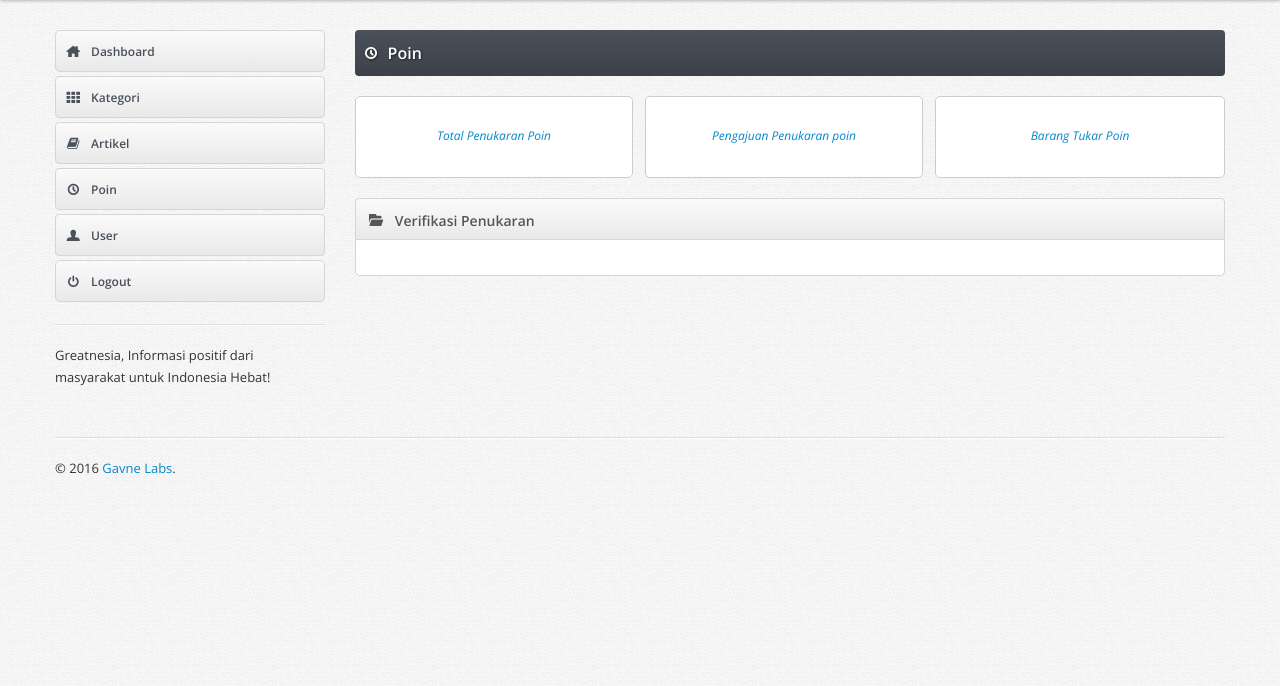
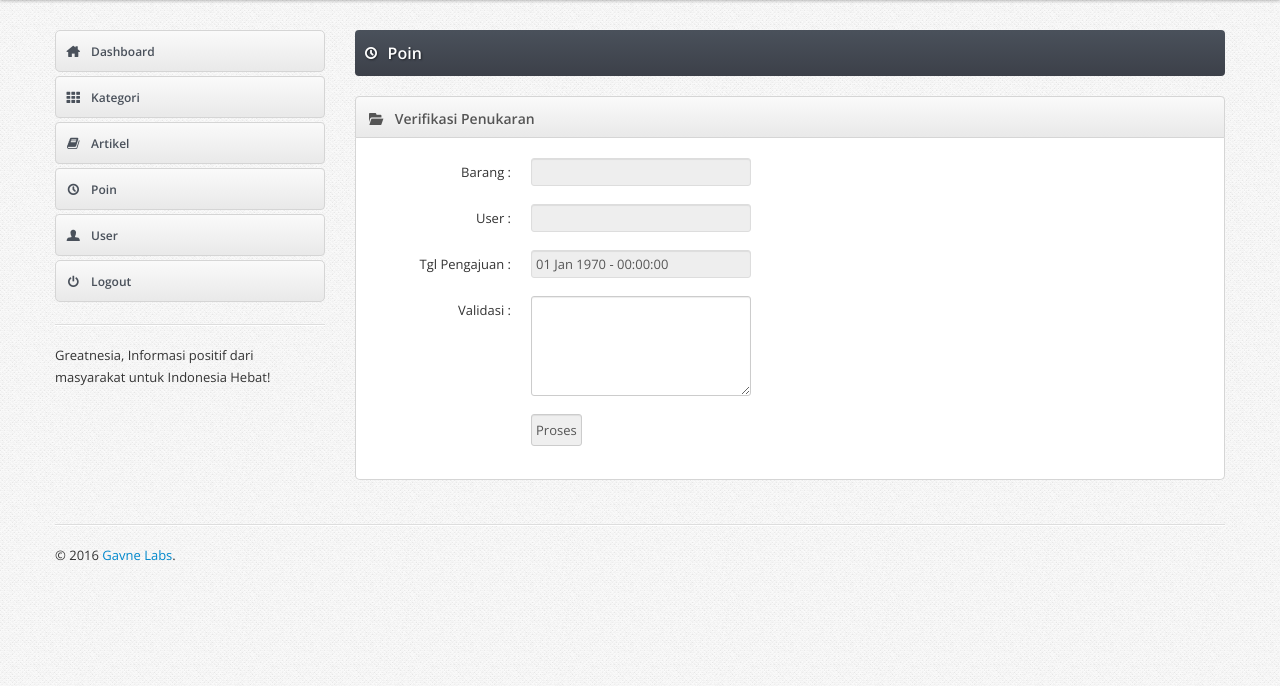
Before and after one commit to azmifauzan/greatnesia, a CodeIgniter app: the page made by application/views/admin/verify_view.php in a window 1280 px wide. Shown: the part 40-726 px from the top of the page. Run offline with CodeIgniter, Linux system fonts and the light colour scheme; data that the repository does not hold is empty.

Commit message:
add verify proses

```diff
--- a/application/views/admin/footer.php
+++ b/application/views/admin/footer.php
@@ -20,15 +20,15 @@
 ================================================== -->
 <!-- Placed at the end of the document so the pages load faster -->
 <script src="<?php echo base_url(); ?>js/jquery-1.7.2.min.js"></script>
+<!--
 <script src="<?php echo base_url(); ?>js/excanvas.min.js"></script>
 <script src="<?php echo base_url(); ?>js/jquery.flot.js"></script>
 <script src="<?php echo base_url(); ?>js/jquery.flot.pie.js"></script>
 <script src="<?php echo base_url(); ?>js/jquery.flot.orderBars.js"></script>
 <script src="<?php echo base_url(); ?>js/jquery.flot.resize.js"></script>
-
-
+-->
 <script src="<?php echo base_url(); ?>js/bootstrap.js"></script>
-<script src="<?php echo base_url(); ?>js/charts/bar.js"></script>
+<!-- <script src="<?php echo base_url(); ?>js/charts/bar.js"></script> -->
 
   </body>
 </html>
--- a/application/views/admin/poin_view.php
+++ b/application/views/admin/poin_view.php
@@ -60,9 +60,9 @@
 					<?php
 						switch($pn->status)
 						{
-							case 1 : $st = '<span class="label label-success">Menunggu Verifikasi</span>';
+							case 1 : $st = '<span class="label label-important">Menunggu Verifikasi</span>';
 								break;
-							case 2 : $st = '<span class="label label-important">Berhasil</span>';
+							case 2 : $st = '<span class="label label-success">Berhasil</span>';
 								break;
 						}
 					?>
@@ -72,7 +72,7 @@
 						<td><?php echo date('d M Y - H:i', strtotime($pn->waktu_penukaran)) ?></td>
 						<td><?php echo $st; ?></td>
 						<td class="action-td">
-							<a title="Tinjau Penukaran" href="<?php echo site_url('poin/verify/'.$pn->pid); ?>" class="btn btn-info">Verify</a>
+							<?php if($pn->status == 1): ?><a title="Tinjau Penukaran" href="<?php echo site_url('adminpanel/poin/verify/'.$pn->pid); ?>" class="btn btn-info">Verify</a><?php endif; ?>
 						</td>
 					</tr>
 					<?php endforeach; ?>
--- a/application/views/admin/verify_view.php
+++ b/application/views/admin/verify_view.php
@@ -6,31 +6,6 @@
 		<i class="icon-time"></i>
 		Poin
 	</h1>
-
-	<div class="stat-container">
-
-		<div class="stat-holder">
-			<div class="stat">
-				<span><?php echo $totpengajuan; ?></span>
-				<?php echo anchor('adminpanel/poin/all','Total Penukaran Poin'); ?>
-			</div> <!-- /stat -->
-		</div> <!-- /stat-holder -->
-
-		<div class="stat-holder">
-			<div class="stat">
-				<span><?php echo $jumpengajuan; ?></span>
-				<?php echo anchor('adminpanel/poin','Pengajuan Penukaran poin'); ?>
-			</div> <!-- /stat -->
-		</div> <!-- /stat-holder -->
-
-		<div class="stat-holder">
-			<div class="stat">
-				<span><?php echo $jumbarpoin; ?></span>
-				<?php echo anchor('adminpanel/barangpoin','Barang Tukar Poin'); ?>
-			</div> <!-- /stat -->
-		</div> <!-- /stat-holder -->
-
-	</div> <!-- /stat-container -->
 
 </div> <!-- /span9 -->
 
@@ -43,9 +18,39 @@
 			</div> <!-- /widget-header -->
 
 			<div class="widget-content">
-
-			</div> <!-- /widget-header -->
-
+			<?php echo form_open("adminpanel/poin/proses","class='form-horizontal'"); ?>
+				<div class="control-group">
+					<label class="control-label" for="barang">Barang :</label>
+					<div class="controls">
+						<input type="text" disabled value="<?php echo $tukar->barang; ?>">
+					</div> <!-- /controls -->
+				</div>
+				<div class="control-group">
+					<label class="control-label" for="user">User :</label>
+					<div class="controls">
+						<input type="text" disabled value="<?php echo $tukar->username; ?>">
+					</div> <!-- /controls -->
+				</div>
+				<div class="control-group">
+					<label class="control-label" for="tgl">Tgl Pengajuan :</label>
+					<div class="controls">
+						<input type="text" disabled value="<?php echo date('d M Y - H:i:s', strtotime($tukar->waktu_penukaran)); ?>">
+					</div> <!-- /controls -->
+				</div>
+				<div class="control-group">
+					<label class="control-label" for="Validasi">Validasi :</label>
+					<div class="controls">
+						<textarea name="validasi" cols="50" rows="5"></textarea>
+					</div> <!-- /controls -->
+				</div>
+				<div class="control-group">
+					<div class="controls">
+						<input type="submit" name="verify" value="Proses">
+					</div> <!-- /controls -->
+				</div>
+				<?php echo form_hidden('pid',$tukar->pid); ?>
+			<?php echo form_close(); ?>
+			</div> <!-- /widget-content -->
 
 		</div> <!-- /widget -->
 	</div> <!-- /span9 -->
--- a/application/views/profil_view.php
+++ b/application/views/profil_view.php
@@ -51,7 +51,7 @@
 					<div class="control-group">
 						<label class="control-label" for="avatar">Avatar</label>
 						<div class="controls">
-							<? if(trim($user->avatar) != "") :?>
+							<?php if(trim($user->avatar) != ""): ?>
 								<img border="0" src="<? echo base_url()."uploads/avatar/".$user->avatar; ?>" /><br/>
 							<?php endif; ?>
 							<input type="file" name="avatar" />
```
Also changed, not shown: application/controllers/adminpanel/Poin.php (+18 -3 lines), application/models/admin/Poinmodel.php (+16 -0 lines), 1 other file.
